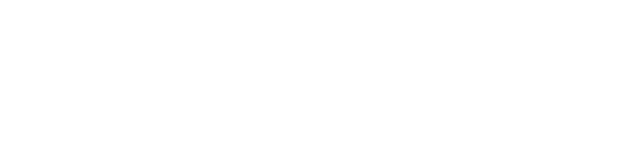
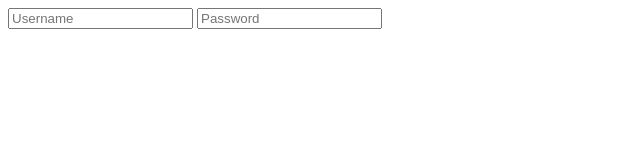
Before and after one commit to MartinWifstrand/pokegate, a plain HTML site: page index.html in a window 1280 px wide. Shown: the whole page, without its empty margins (0-640 px from the left). Drawn offline with Linux system fonts and the light colour scheme.

Commit message:
added login-box

```diff
--- a/index.html
+++ b/index.html
@@ -9,6 +9,12 @@
 </head>
 
 <body>
+    <section class="login-box">
+        <form>
+            <input type="text" placeholder="Username">
+            <input type="text" placeholder="Password">
+        </form>
+    </section>
 
 </body>
 
```
